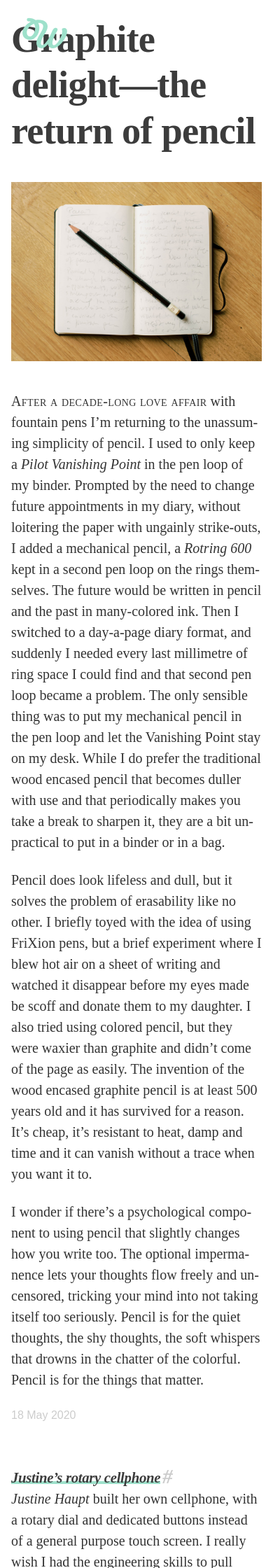
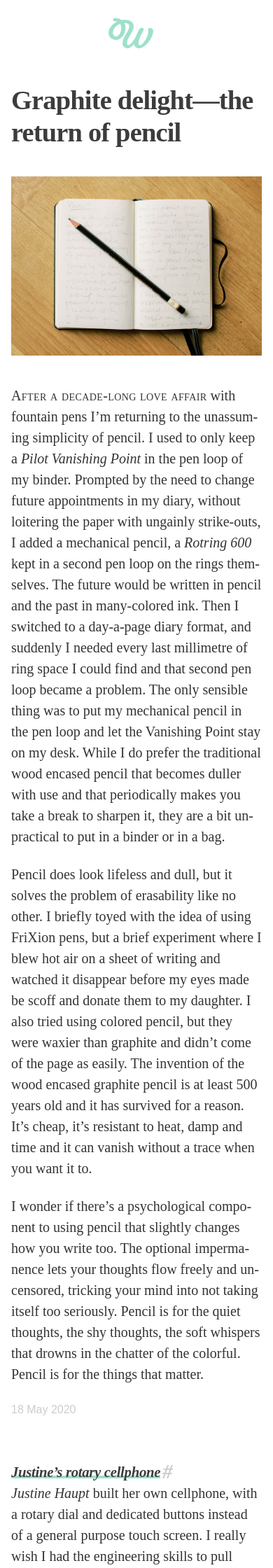
Before and after one commit to hertze/hertze.github.io, a Jekyll site: the page built from index.html, in a window 390 px wide. Shown: the top 2240 px of the page at 70% size. Built offline with Jekyll 4.4.1, drawn with Linux system fonts in a browser that asks for light colours; some web fonts are replaced; the list of posts is cut into pages by our own code.

Commit message:
Update mediaqueries.scss

```diff
--- a/_sass/mediaqueries.scss
+++ b/_sass/mediaqueries.scss
@@ -3,14 +3,18 @@
 		margin: 0 1rem 1rem 1rem;
 	}
 	header {
-		margin: 0 auto 0 auto;
+		margin: 0 auto 6rem auto;
 	}
-	header a {
-		position: relative;
-		left: -0.5rem;
+	.logo-link {
+		position: absolute;
+		left: 50%;
+		transform: translateX(calc(-50% - 0.5rem));
 	}
 	main {
 		margin: 0;
+	}
+	article h1 {
+		font-size: 2.4rem;
 	}
 	article p, footer p, .kindleContainer, .datestamp, .wide {
 		left: 0;
```
